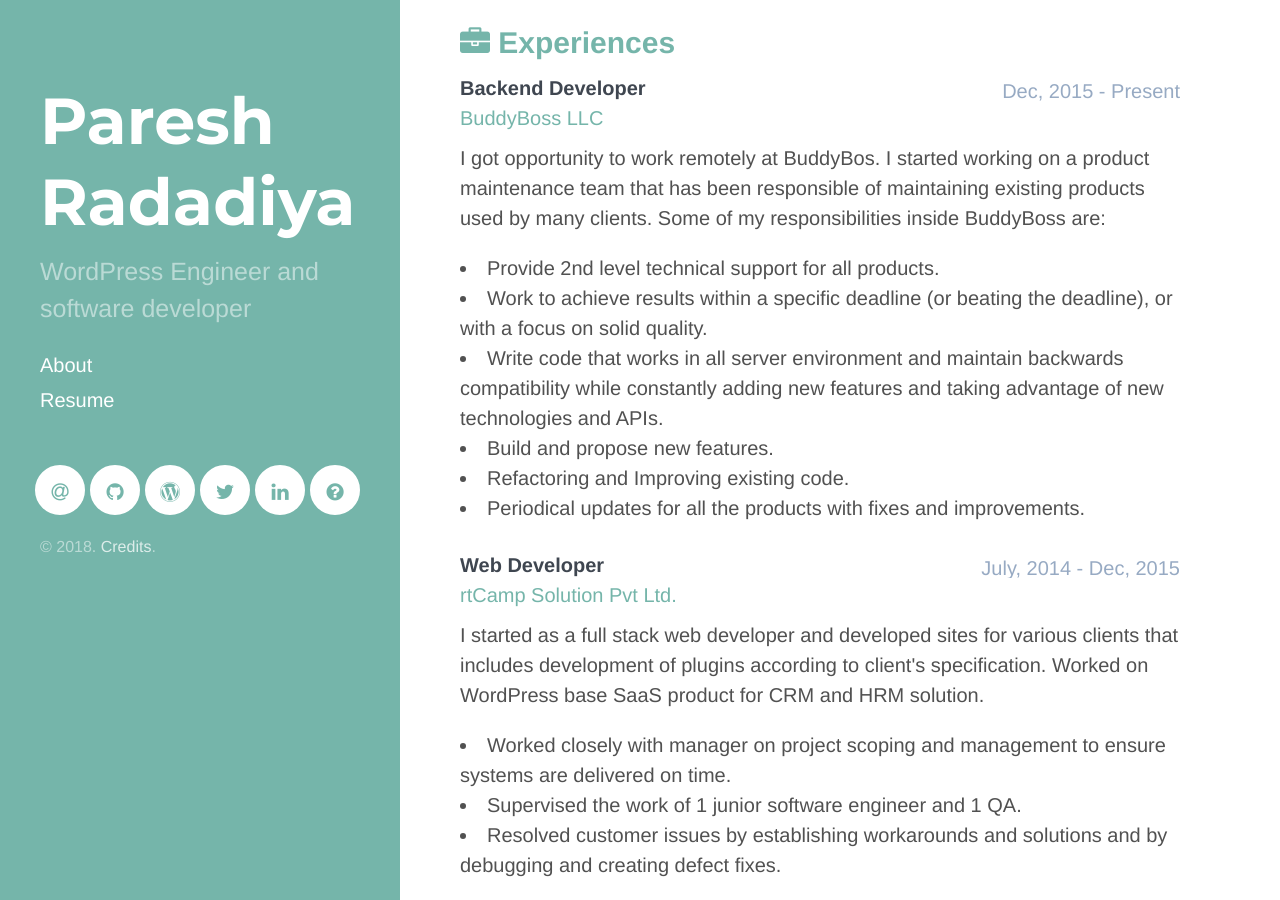
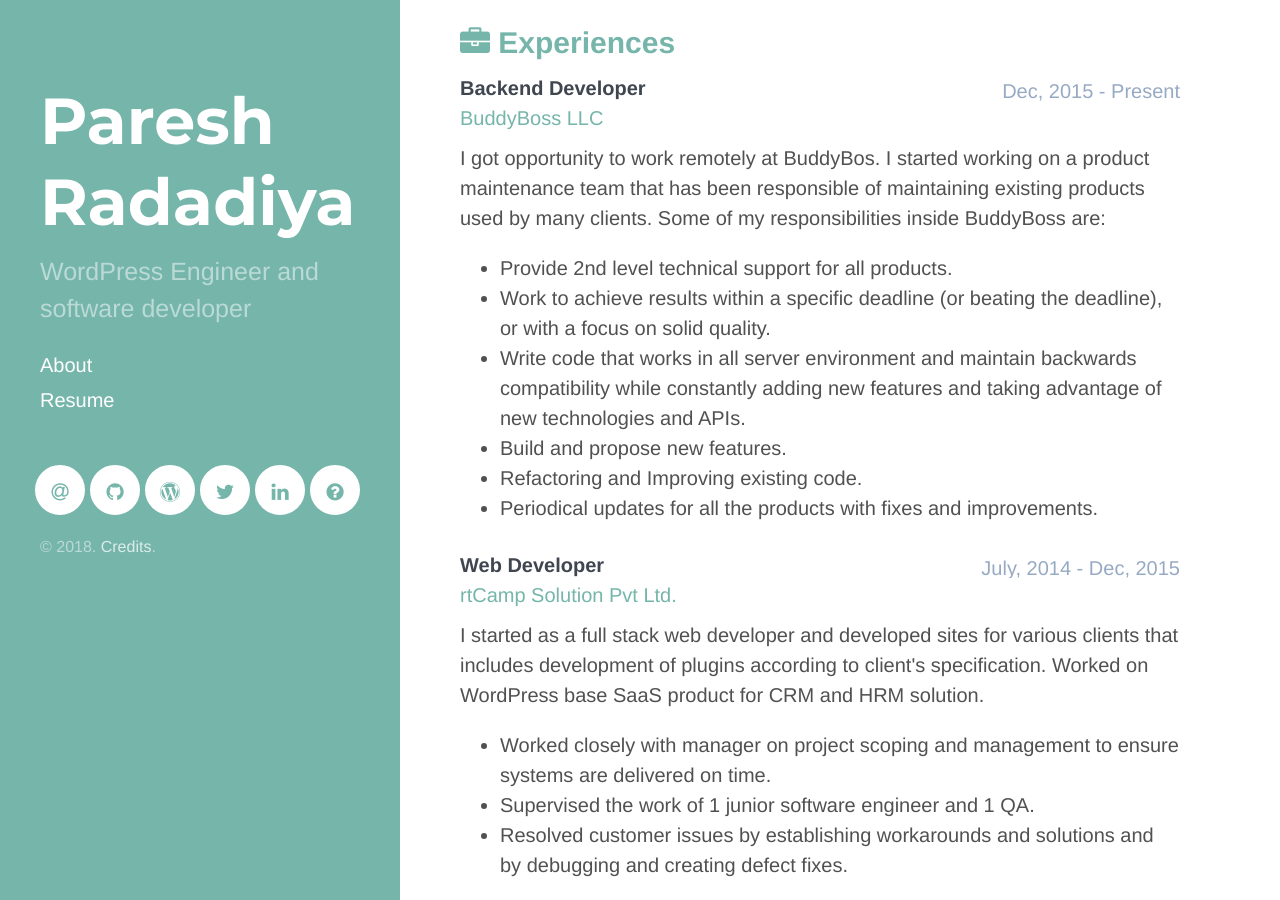
Before and after one commit to PareshRadadiya/pareshradadiya.github.io, a Jekyll site: the page built from resume/index.html, in a window 1280 px wide and 900 px high, scrolled down 729 px. Built offline with Jekyll 4.4.1, drawn with Linux system fonts in a browser that asks for light colours; nearby versions of some CDN libraries.

Commit message:
experience highlight ul added

```diff
--- a/_includes/experience.html
+++ b/_includes/experience.html
@@ -21,11 +21,11 @@
     </div><!--//details-->
     {% endif %}
 
-    <div class="highlights">
+    <ul class="highlights">
     {% for highlight in experience.highlights %}
       <li>{{ highlight }}</li>
     {% endfor %}
-    </div>
+    </ul>
 
   </div><!--//item-->
 {% endfor %}
```
